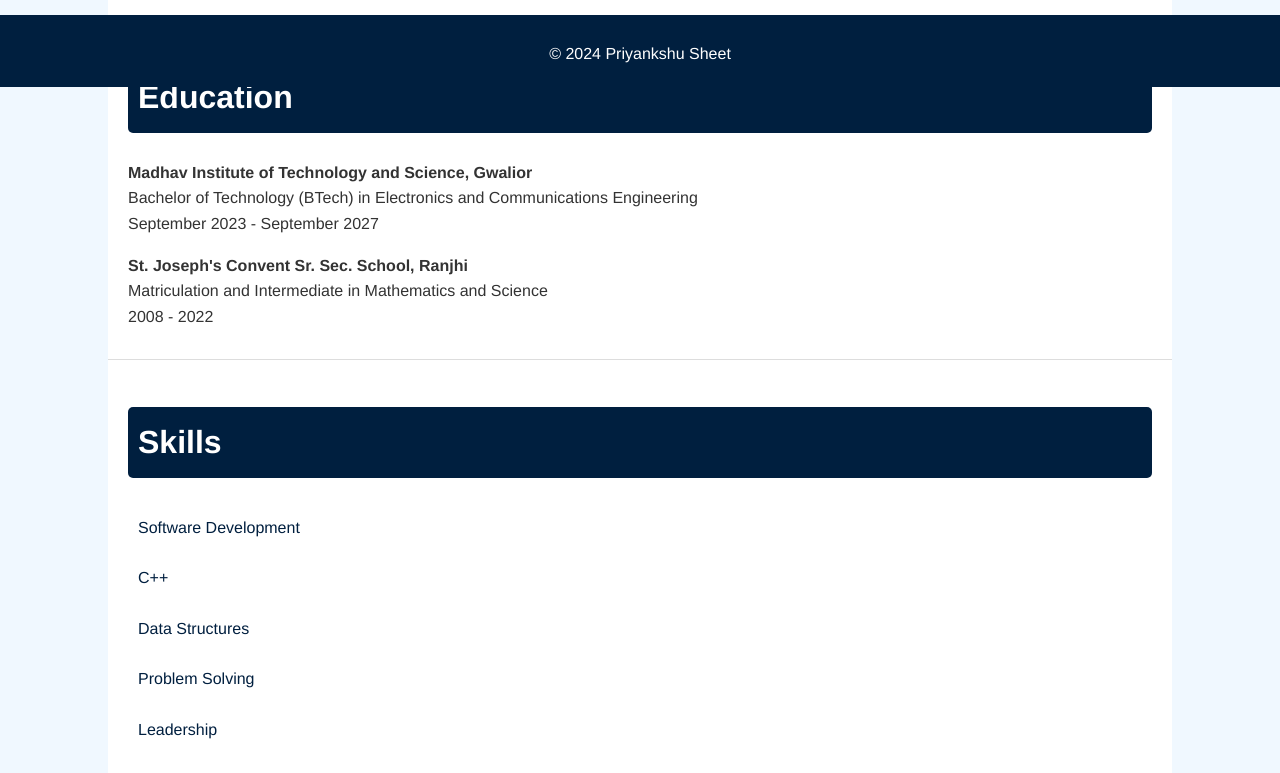
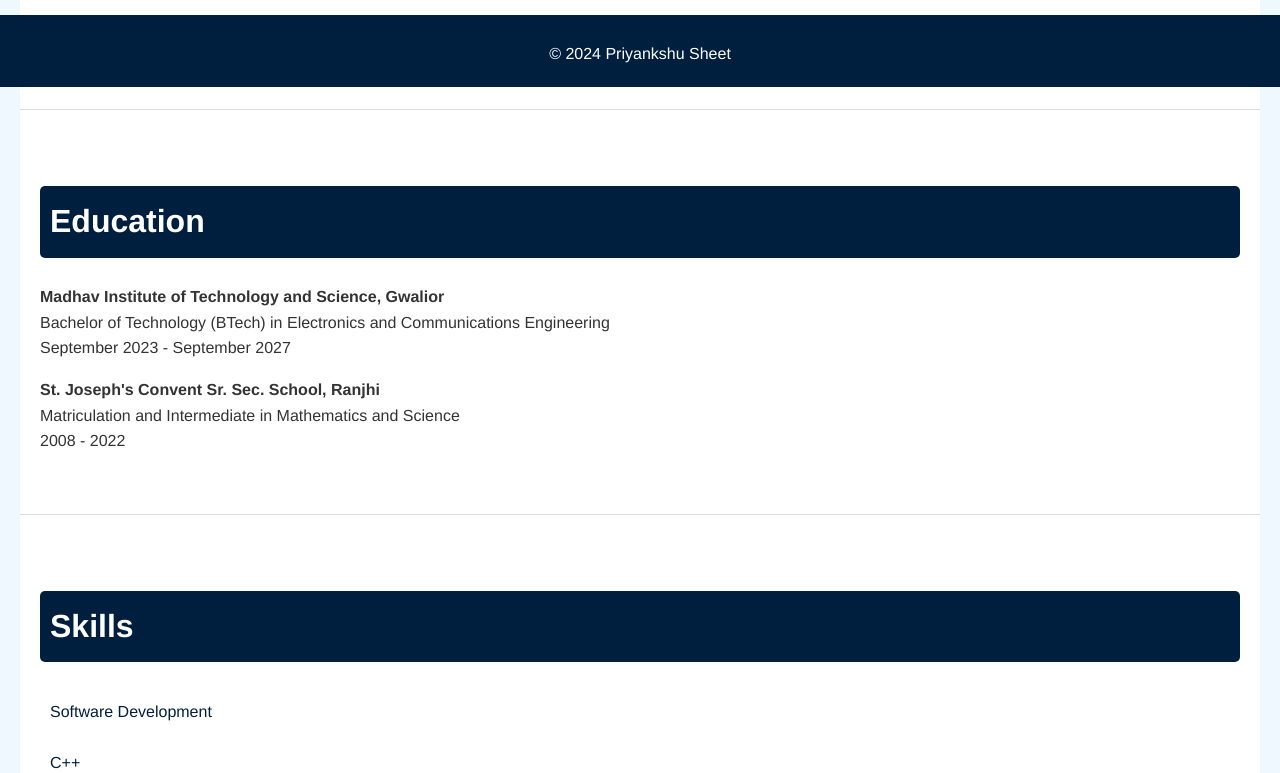
Before and after one commit to priyankshusheet/resume, a plain HTML site: page pindex.html in a window 1280 px wide. Shown: the part 713-1486 px from the top of the page. Drawn offline with Linux system fonts and the light colour scheme.

Commit message:
Update pindex.html

```diff
--- a/pindex.html
+++ b/pindex.html
@@ -5,19 +5,17 @@
     <meta name="viewport" content="width=device-width, initial-scale=1.0">
     <title>Priyankshu Sheet - Resume</title>
     <style>
+        /* Reset margin and padding */
+        html, body {
+            margin: 0;
+            padding: 0;
+            box-sizing: border-box;
+        }
         body {
             font-family: 'Helvetica Neue', Arial, sans-serif;
-            margin: 0;
-            padding: 0;
             background-color: #f0f8ff; /* Alice Blue Background */
             color: #333;
             line-height: 1.6;
-        }
-        .container {
-            width: 80%;
-            margin: auto;
-            overflow: hidden;
-            padding: 20px;
         }
         header {
             background: #001f3f; /* Dark Blue Background */
@@ -48,13 +46,14 @@
             color: #cccccc;
         }
         section {
-            padding: 50px 0;
+            padding: 50px 20px;
             border-bottom: 1px #ddd solid;
             background: #ffffff;
-            margin-bottom: 20px;
+            margin: 0 auto;
             opacity: 0;
             transform: translateY(50px);
             transition: opacity 0.6s ease-out, transform 0.6s ease-out;
+            max-width: 1200px; /* Adjust max-width as needed */
         }
         section.visible {
             opacity: 1;
@@ -83,10 +82,11 @@
             background: #001f3f; /* Dark Blue Background */
             color: #ffffff;
             text-align: center;
-            padding: 10px 0;
+            padding: 10px 20px;
             position: fixed;
             bottom: 0;
             width: 100%;
+            box-sizing: border-box;
         }
         ul.skills-list {
             list-style-type: none;
@@ -138,7 +138,7 @@
         </nav>
     </header>
 
-    <section id="about" class="container">
+    <section id="about">
         <h2>About Me</h2>
         <p>Hello, My name is Priyankshu Sheet, and I'm a passionate Electronics and Communication Engineering student with a keen interest in Science, Technology, Content Creation, and Investment. I believe in staying updated about the latest trends and innovations in these fields, and I'm constantly searching for new ways to learn and grow.
 
@@ -151,18 +151,18 @@
             Thank you for visiting my page; I look forward to hearing from you!</p>
     </section>
 
-    <section id="experience" class="container">
+    <section id="experience">
         <h2>Experience</h2>
         <p>Currently no professional experience listed.</p>
     </section>
 
-    <section id="education" class="container">
+    <section id="education">
         <h2>Education</h2>
         <p><strong>Madhav Institute of Technology and Science, Gwalior</strong><br>Bachelor of Technology (BTech) in Electronics and Communications Engineering<br>September 2023 - September 2027</p>
         <p><strong>St. Joseph's Convent Sr. Sec. School, Ranjhi</strong><br>Matriculation and Intermediate in Mathematics and Science<br>2008 - 2022</p>
     </section>
 
-    <section id="skills" class="container">
+    <section id="skills">
         <h2>Skills</h2>
         <ul class="skills-list">
             <li>Software Development</li>
@@ -177,7 +177,7 @@
         </ul>
     </section>
 
-    <section id="projects" class="container">
+    <section id="projects">
         <h2>Projects</h2>
         <ul class="project-list">
             <li>
@@ -202,7 +202,7 @@
             </li>
             <li>
                 <strong>Moonshot</strong>: An interactive app for learning about Astronauts and Space Missions.
-                <button onclick="window.open('https://github.com/priyankshusheet/Moonshot.git', '_blank')">GitHub</button>
+                <button onclick="window.open('https://github.com/priyankshusheet/MoonShot', '_blank')">GitHub</button>
             </li>
             <li>
                 <strong>Cupcake Junction</strong>: A cupcake delivery app with enhanced UI and features for a better user experience.
```
